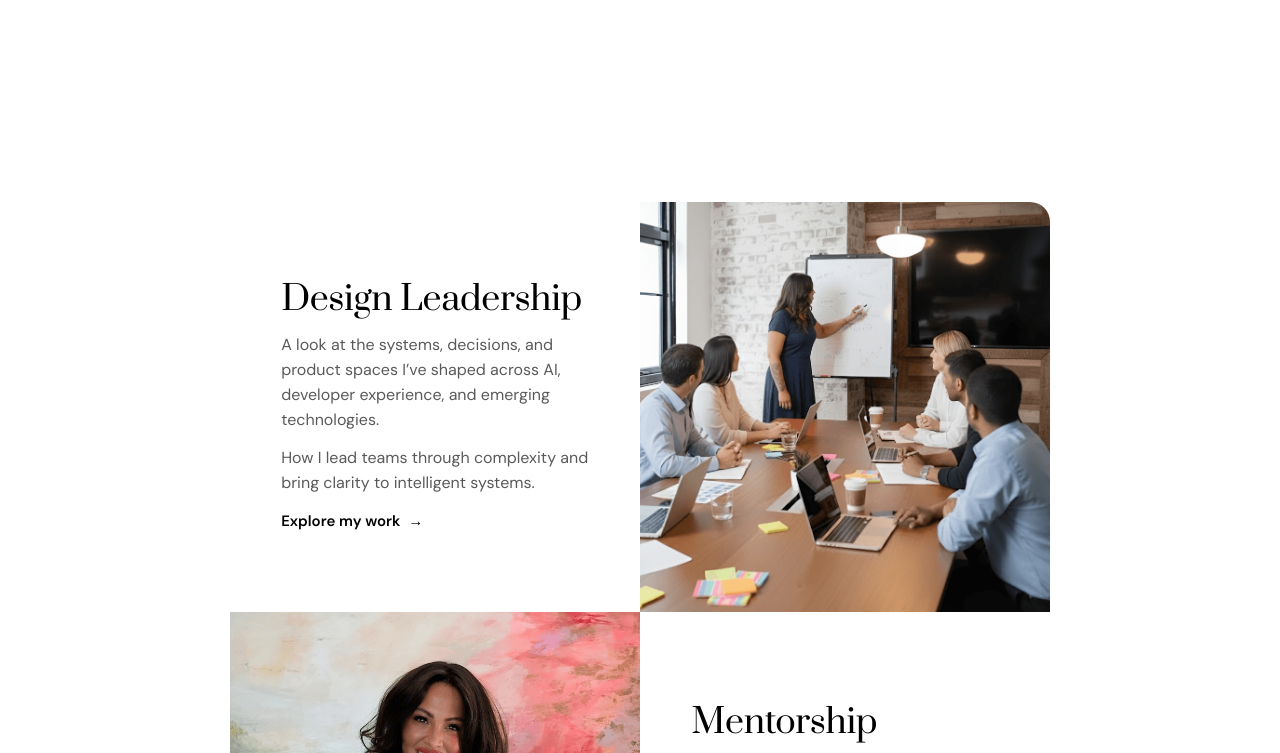
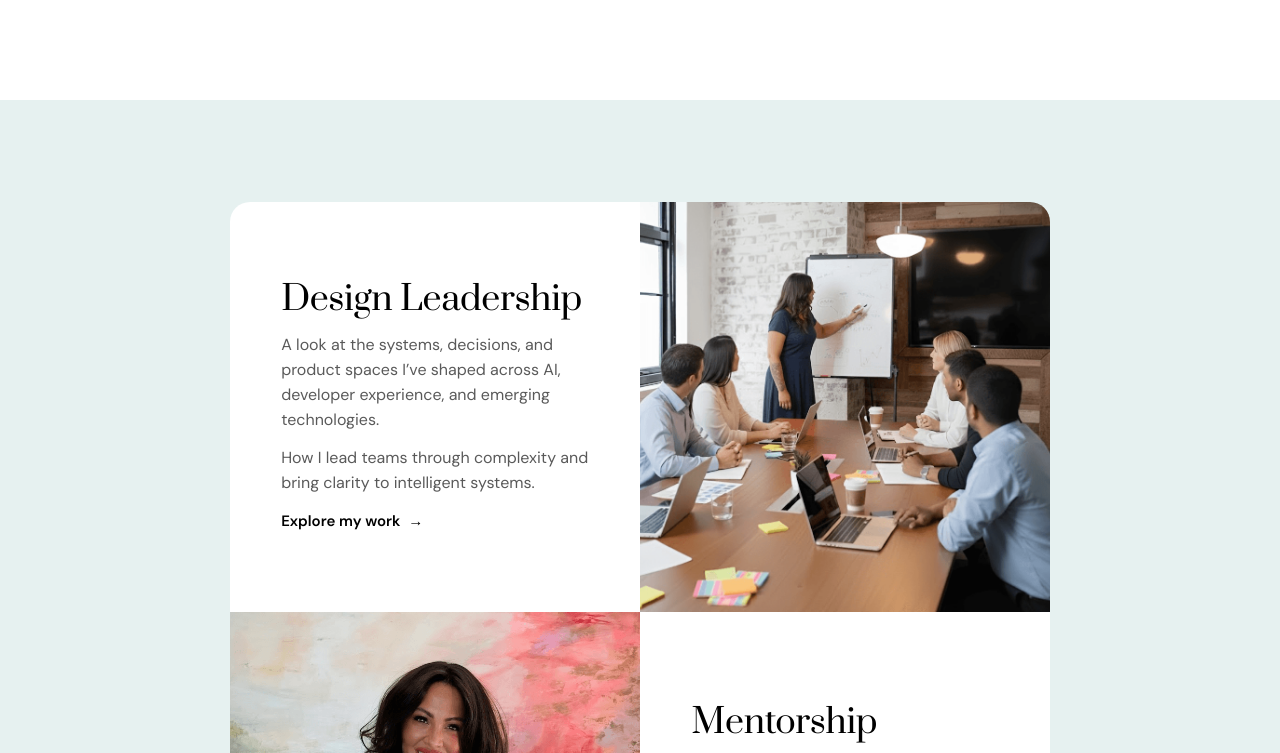
Before and after one commit to amberbockel/amberbockel.com, an Astro site: page / in a window 1280 px wide. Shown: the part 1797-2550 px from the top of the page. Built offline with nearby package versions, Linux system fonts and the light colour scheme; Astro itself is replaced by a stand-in of ours; a web font is replaced by a local one.

Commit message:
Put a pale blue band behind the home page grid on Sunrise
Sunrise's surfaces are white, so the grid's white text tiles had no
edge against the white page. The section now has a pale tint of the
brand teal behind it in light mode.

Co-Authored-By: Claude Fable 5.2 <noreply@anthropic.com>
Claude-Session: https://claude.ai/code/session_01VxXV99QgneXeAe6qPodab4

```diff
--- a/src/pages/index.astro
+++ b/src/pages/index.astro
@@ -56,7 +56,7 @@ const fmt = (d) => new Date(d + 'T12:00:00Z').toLocaleDateString('en-US', { year
     </div>
   </section>
 
-  <section class="section">
+  <section class="section band">
     <div class="wrap">
       <div class="mosaic">
         {tiles.map((t, i) => (
--- a/src/styles/site.css
+++ b/src/styles/site.css
@@ -167,6 +167,9 @@ main { display: block; }
 :root[data-mode="dark"] .marquee img, :root[data-system="ember"] .marquee img { filter: grayscale(1) invert(1); }
 :root[data-system="unicorns"]:not([data-mode="dark"]) .marquee img { filter: grayscale(1) brightness(.3); opacity: .7; }
 @keyframes marquee { to { transform: translateX(calc(-100% / 3)); } }
+
+/* Sunrise's surfaces are white, so the grid sits on a pale blue band to let its white tiles stand out. */
+:root[data-system="sunrise"]:not([data-mode="dark"]) .stage ~ .band { background-color: #e6f1f0; }
 
 /* Home mosaic: a checkerboard of text and square images */
 .mosaic { display: grid; grid-template-columns: repeat(2, minmax(0, 1fr)); max-width: 820px; margin: 0 auto; border-radius: var(--ds-r-card); overflow: hidden; }
```
